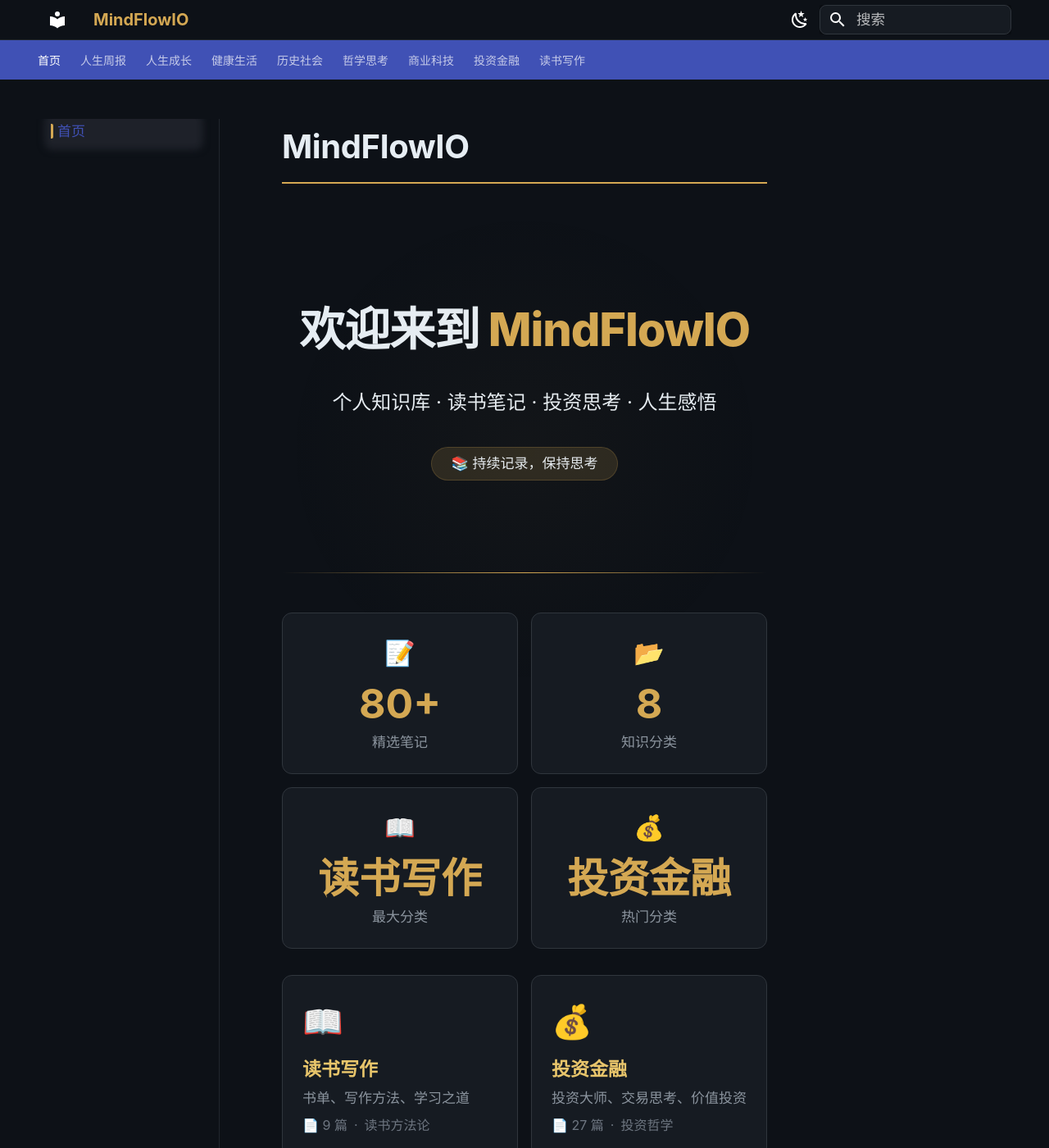
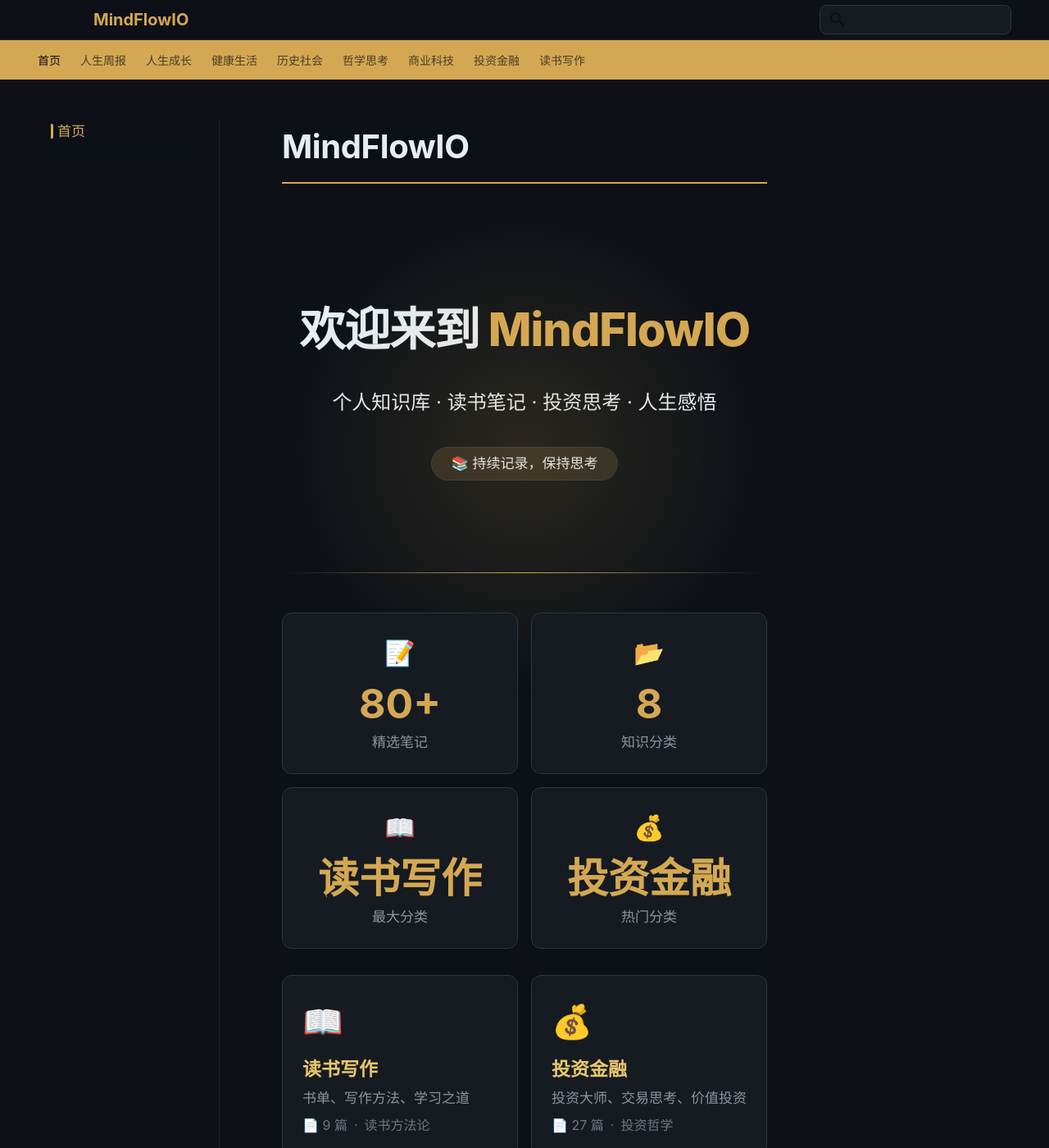
Before and after one commit to Wang-Taylor/mind-flow-notes, an MkDocs documentation site: the page built from docs/index.md, in a window 1280 px wide and 1400 px high. Shown: the whole window at 82% size. Built offline with MkDocs 1.6.1 and Material for MkDocs 9.7.7, drawn with Linux system fonts in a browser that asks for light colours.

Commit message:
fix: theme toggle now works with proper scheme-scoped CSS variables

```diff
--- a/docs/stylesheets/custom.css
+++ b/docs/stylesheets/custom.css
@@ -1,48 +1,10 @@
 /* ============================================================
-   MindFlowIO 自定义深色主题
+   MindFlowIO 自定义主题
    灵感来源：面基播客资料库 + Big Picture 仪表盘
-   配色方案：深色底色 + 暖金色强调 + 面板化卡片设计
    ============================================================ */
 
-/* ===== 1. CSS 变量定义 ===== */
+/* ===== 1. 共享变量（不随主题切换变化） ===== */
 :root {
-  /* 主背景色系 - 深色海军风 */
-  --bg-primary: #0d1117;
-  --bg-secondary: #161b22;
-  --bg-tertiary: #1c2333;
-  --bg-card: #161b22;
-  --bg-card-hover: #1c2536;
-  --bg-code: #151b22;
-  --bg-nav: #0d1117;
-
-  /* 边框 */
-  --border-color: #30363d;
-  --border-hover: #d4a853;
-  --border-subtle: #21262d;
-
-  /* 文字颜色 */
-  --text-primary: #e6edf3;
-  --text-secondary: #8b949e;
-  --text-muted: #6e7681;
-  --text-link: #d4a853;
-  --text-link-hover: #e8c56b;
-
-  /* 强调色 - 暖金系 */
-  --accent-gold: #d4a853;
-  --accent-gold-light: #e8c56b;
-  --accent-gold-dark: #b88940;
-  --accent-gold-glow: rgba(212, 168, 83, 0.15);
-
-  /* 辅助色 - 冷蓝 */
-  --accent-blue: #58a6ff;
-  --accent-blue-dim: #1f6feb;
-
-  /* 功能色 */
-  --color-success: #3fb950;
-  --color-danger: #f85149;
-  --color-warning: #d29922;
-  --color-info: #58a6ff;
-
   /* 间距系统 */
   --space-xs: 4px;
   --space-sm: 8px;
@@ -57,18 +19,126 @@
   --radius-lg: 12px;
   --radius-xl: 16px;
 
-  /* 阴影 */
-  --shadow-sm: 0 1px 3px rgba(0, 0, 0, 0.3);
-  --shadow-md: 0 4px 12px rgba(0, 0, 0, 0.4);
-  --shadow-lg: 0 8px 24px rgba(0, 0, 0, 0.5);
-  --shadow-gold: 0 0 20px rgba(212, 168, 83, 0.1);
-
   /* 字体 */
   --font-sans: "Inter", -apple-system, BlinkMacSystemFont, "Segoe UI", Roboto, "Noto Sans SC", "PingFang SC", "Microsoft YaHei", sans-serif;
   --font-mono: "JetBrains Mono", "Fira Code", "Cascadia Code", Consolas, "Source Code Pro", monospace;
 }
 
-/* ===== 2. 全局样式 ===== */
+/* ===== 2. 深色方案 (slate) ===== */
+[data-md-color-scheme="slate"] {
+  /* Material 必须变量 — 让 primary: custom 正常工作 */
+  --md-primary-fg-color: #d4a853;
+  --md-primary-fg-color--dark: #b88940;
+  --md-primary-fg-color--light: #e8c56b;
+  --md-primary-bg-color: #0d1117;
+  --md-primary-bg-color--light: #161b22;
+  --md-accent-fg-color: #e8c56b;
+  --md-accent-fg-color--transparent: rgba(212, 168, 83, 0.15);
+  --md-accent-bg-color: #0d1117;
+  --md-accent-bg-color--light: #161b22;
+
+  /* 默认文字色覆盖 — slate 主题默认偏灰，我们加深 */
+  --md-default-bg-color: #0d1117;
+  --md-default-fg-color: #e6edf3;
+  --md-default-fg-color--light: #8b949e;
+  --md-default-fg-color--lighter: #6e7681;
+  --md-default-fg-color--lightest: #484f58;
+  --md-default-bg-color--light: #161b22;
+  --md-default-bg-color--lighter: #1c2333;
+  --md-default-bg-color--lightest: #21262d;
+
+  /* 代码块 */
+  --md-code-bg-color: #151b22;
+  --md-code-fg-color: #e6edf3;
+  --md-code-hl-color: rgba(212, 168, 83, 0.15);
+
+  /* 阴影 */
+  --md-shadow-z1: 0 1px 3px rgba(0, 0, 0, 0.3);
+  --md-shadow-z2: 0 4px 12px rgba(0, 0, 0, 0.4);
+  --md-shadow-z3: 0 8px 24px rgba(0, 0, 0, 0.5);
+
+  /* 自定义变量 */
+  --bg-primary: #0d1117;
+  --bg-secondary: #161b22;
+  --bg-tertiary: #1c2333;
+  --bg-card: #161b22;
+  --bg-card-hover: #1c2536;
+  --bg-nav: #0d1117;
+  --border-color: #30363d;
+  --border-hover: #d4a853;
+  --border-subtle: #21262d;
+  --text-primary: #e6edf3;
+  --text-secondary: #8b949e;
+  --text-muted: #6e7681;
+  --text-link: #d4a853;
+  --text-link-hover: #e8c56b;
+  --accent-gold: #d4a853;
+  --accent-gold-light: #e8c56b;
+  --accent-gold-dark: #b88940;
+  --accent-gold-glow: rgba(212, 168, 83, 0.15);
+  --accent-blue: #58a6ff;
+  --accent-blue-dim: #1f6feb;
+  --color-success: #3fb950;
+  --color-danger: #f85149;
+  --color-warning: #d29922;
+  --color-info: #58a6ff;
+  --shadow-sm: 0 1px 3px rgba(0, 0, 0, 0.3);
+  --shadow-md: 0 4px 12px rgba(0, 0, 0, 0.4);
+  --shadow-lg: 0 8px 24px rgba(0, 0, 0, 0.5);
+  --shadow-gold: 0 0 20px rgba(212, 168, 83, 0.1);
+}
+
+/* ===== 3. 亮色方案 (default) ===== */
+[data-md-color-scheme="default"] {
+  /* Material 必须变量 */
+  --md-primary-fg-color: #b88940;
+  --md-primary-fg-color--dark: #8a6a30;
+  --md-primary-fg-color--light: #d4a853;
+  --md-primary-bg-color: #ffffff;
+  --md-primary-bg-color--light: #f8f6f0;
+  --md-accent-fg-color: #b88940;
+  --md-accent-fg-color--transparent: rgba(184, 137, 64, 0.12);
+  --md-accent-bg-color: #ffffff;
+  --md-accent-bg-color--light: #f8f6f0;
+
+  /* 默认文字色 — Material 默认即可，微调 */
+  --md-default-bg-color: #fafaf8;
+  --md-default-fg-color: #1a1a1a;
+  --md-default-fg-color--light: #5a5a5a;
+  --md-default-fg-color--lighter: #8a8a8a;
+
+  /* 自定义变量 */
+  --bg-primary: #fafaf8;
+  --bg-secondary: #f5f3ee;
+  --bg-tertiary: #ede9e0;
+  --bg-card: #ffffff;
+  --bg-card-hover: #f8f6f0;
+  --bg-nav: #ffffff;
+  --border-color: #e0ddd5;
+  --border-hover: #b88940;
+  --border-subtle: #e8e5dd;
+  --text-primary: #1a1a1a;
+  --text-secondary: #5a5a5a;
+  --text-muted: #8a8a8a;
+  --text-link: #b88940;
+  --text-link-hover: #d4a853;
+  --accent-gold: #b88940;
+  --accent-gold-light: #d4a853;
+  --accent-gold-dark: #8a6a30;
+  --accent-gold-glow: rgba(184, 137, 64, 0.1);
+  --accent-blue: #2563eb;
+  --accent-blue-dim: #1d4ed8;
+  --color-success: #16a34a;
+  --color-danger: #dc2626;
+  --color-warning: #ca8a04;
+  --color-info: #2563eb;
+  --shadow-sm: 0 1px 3px rgba(0, 0, 0, 0.08);
+  --shadow-md: 0 4px 12px rgba(0, 0, 0, 0.1);
+  --shadow-lg: 0 8px 24px rgba(0, 0, 0, 0.12);
+  --shadow-gold: 0 0 20px rgba(184, 137, 64, 0.08);
+}
+
+/* ===== 4. 全局样式 ===== */
 *,
 *::before,
 *::after {
@@ -82,13 +152,13 @@
 body {
   font-family: var(--font-sans);
   background-color: var(--bg-primary);
-  color: var(--text-primary);
+  color: var(--md-default-fg-color);
   line-height: 1.7;
   -webkit-font-smoothing: antialiased;
   -moz-osx-font-smoothing: grayscale;
 }
 
-/* ===== 3. 滚动条美化 ===== */
+/* ===== 5. 滚动条美化 ===== */
 ::-webkit-scrollbar {
   width: 8px;
   height: 8px;
@@ -104,24 +174,7 @@
   background: var(--text-muted);
 }
 
-/* ===== 4. Material 主题覆盖 ===== */
-
-/* 4.1 主容器 */
-.md-main {
-  background-color: var(--bg-primary);
-}
-
-.md-main__inner {
-  margin-top: 0;
-  padding-top: var(--space-lg);
-}
-
-/* md-grid 容器 */
-.md-grid {
-  max-width: 1220px;
-}
-
-/* 4.2 顶部导航栏 */
+/* ===== 6. 顶部导航栏 ===== */
 .md-header {
   background-color: var(--bg-nav);
   border-bottom: 1px solid var(--border-subtle);
@@ -141,19 +194,18 @@
 .md-header__title {
   font-size: 1rem;
   font-weight: 600;
-  color: var(--text-primary);
+  color: var(--md-default-fg-color);
 }
 
 .md-header__topic {
   color: var(--accent-gold);
 }
 
-/* 4.3 搜索 */
+/* ===== 7. 搜索 ===== */
 .md-search__input {
   background-color: var(--bg-secondary);
   border: 1px solid var(--border-color);
   border-radius: var(--radius-md);
-  color: var(--text-primary);
   font-size: 0.875rem;
 }
 
@@ -166,7 +218,35 @@
   border-radius: var(--radius-md);
 }
 
-/* 4.4 导航侧边栏 */
+/* Search results panel (深色方案适配) */
+[data-md-color-scheme="slate"] .md-search-result {
+  background-color: var(--bg-secondary);
+}
+[data-md-color-scheme="slate"] .md-search-result__meta {
+  background-color: var(--bg-tertiary);
+}
+[data-md-color-scheme="slate"] .md-search-result__article {
+  border-color: var(--border-color);
+}
+[data-md-color-scheme="slate"] .md-search-result__link:hover {
+  background-color: var(--bg-tertiary);
+}
+
+/* ===== 8. 主容器 ===== */
+.md-main {
+  background-color: var(--bg-primary);
+}
+
+.md-main__inner {
+  margin-top: 0;
+  padding-top: var(--space-lg);
+}
+
+.md-grid {
+  max-width: 1220px;
+}
+
+/* ===== 9. 侧边栏导航 ===== */
 .md-sidebar {
   background-color: var(--bg-primary);
 }
@@ -226,7 +306,7 @@
   height: 60%;
 }
 
-/* 4.5 内容区 */
+/* ===== 10. 内容区 ===== */
 .md-content {
   background-color: var(--bg-primary);
 }
@@ -235,9 +315,9 @@
   padding: var(--space-lg) var(--space-2xl);
 }
 
-/* 4.6 标题样式 */
+/* 标题 */
 .md-content h1 {
-  color: var(--text-primary);
+  color: var(--md-default-fg-color);
   font-size: 2rem;
   font-weight: 700;
   margin-top: 0;
@@ -268,7 +348,7 @@
 }
 
 .md-content h3 {
-  color: var(--text-primary);
+  color: var(--md-default-fg-color);
   font-size: 1.2rem;
   font-weight: 600;
   margin-top: var(--space-xl);
@@ -281,9 +361,9 @@
   font-weight: 600;
 }
 
-/* 4.7 段落和文本 */
+/* 段落 */
 .md-content p {
-  color: var(--text-primary);
+  color: var(--md-default-fg-color);
   line-height: 1.8;
   margin-bottom: var(--space-md);
 }
@@ -300,7 +380,7 @@
   border-bottom-color: var(--accent-gold);
 }
 
-/* 4.8 代码块 */
+/* 代码 */
 .md-content code:not(.highlight code) {
   background-color: var(--bg-tertiary);
   color: var(--accent-gold-light);
@@ -312,14 +392,14 @@
 }
 
 .highlight {
-  background-color: var(--bg-code);
+  background-color: var(--md-code-bg-color);
   border-radius: var(--radius-lg);
   border: 1px solid var(--border-color);
   overflow: hidden;
 }
 
 .highlight pre {
-  background-color: var(--bg-code);
+  background-color: var(--md-code-bg-color);
   padding: var(--space-lg);
 }
 
@@ -329,16 +409,7 @@
   line-height: 1.6;
 }
 
-/* 代码高亮行号 */
-.linenos {
-  color: var(--text-muted);
-  border-right: 1px solid var(--border-color);
-  padding-right: var(--space-md);
-  margin-right: var(--space-md);
-  user-select: none;
-}
-
-/* 4.9 引用块 */
+/* 引用块 */
 .md-content blockquote {
   background-color: var(--bg-tertiary);
   border-left: 4px solid var(--accent-gold);
@@ -353,7 +424,7 @@
   margin-bottom: 0;
 }
 
-/* 4.10 表格 */
+/* 表格 */
 .md-content table {
   border-collapse: separate;
   border-spacing: 0;
@@ -377,7 +448,7 @@
 .md-content td {
   padding: var(--space-sm) var(--space-md);
   border-bottom: 1px solid var(--border-subtle);
-  color: var(--text-primary);
+  color: var(--md-default-fg-color);
 }
 
 .md-content tr:last-child td {
@@ -388,7 +459,7 @@
   background-color: var(--bg-tertiary);
 }
 
-/* 4.11 分割线 */
+/* 分割线 */
 .md-content hr {
   border: none;
   height: 1px;
@@ -396,10 +467,10 @@
   margin: var(--space-2xl) 0;
 }
 
-/* 4.12 列表 */
+/* 列表 */
 .md-content ul,
 .md-content ol {
-  color: var(--text-primary);
+  color: var(--md-default-fg-color);
   padding-left: var(--space-xl);
 }
 
@@ -411,9 +482,7 @@
   color: var(--accent-gold);
 }
 
-/* ===== 5. 面板卡片组件 ===== */
-
-/* 5.1 通用面板容器 */
+/* ===== 11. 面板卡片组件 ===== */
 .panel {
   background-color: var(--bg-card);
   border: 1px solid var(--border-color);
@@ -447,7 +516,6 @@
   opacity: 1;
 }
 
-/* 面板标题 */
 .panel__title {
   color: var(--accent-gold);
   font-size: 1.1rem;
@@ -478,10 +546,10 @@
   font-weight: 600;
   padding: 2px 10px;
   border-radius: 100px;
-  border: 1px solid rgba(212, 168, 83, 0.2);
+  border: 1px solid var(--border-color);
 }
 
-/* 5.2 统计数字卡片 */
+/* ===== 12. 统计数字卡片 ===== */
 .stats-grid {
   display: grid;
   grid-template-columns: repeat(auto-fit, minmax(200px, 1fr));
@@ -541,7 +609,7 @@
   margin-bottom: var(--space-sm);
 }
 
-/* 5.3 分类网格 */
+/* ===== 13. 分类网格 ===== */
 .category-grid {
   display: grid;
   grid-template-columns: repeat(auto-fill, minmax(280px, 1fr));
@@ -617,7 +685,7 @@
   gap: 4px;
 }
 
-/* ===== 6. 特殊首页 Hero 区域 ===== */
+/* ===== 14. Hero 区域 ===== */
 .hero {
   padding: var(--space-2xl) 0;
   text-align: center;
@@ -632,14 +700,14 @@
   transform: translateX(-50%);
   width: 600px;
   height: 600px;
-  background: radial-gradient(circle, rgba(212, 168, 83, 0.03) 0%, transparent 70%);
+  background: radial-gradient(circle, var(--accent-gold-glow) 0%, transparent 70%);
   pointer-events: none;
 }
 
 .hero__title {
   font-size: 2.8rem;
   font-weight: 800;
-  color: var(--text-primary);
+  color: var(--md-default-fg-color);
   margin-bottom: var(--space-sm);
   letter-spacing: -0.02em;
 }
@@ -664,21 +732,21 @@
   align-items: center;
   gap: var(--space-sm);
   background-color: var(--accent-gold-glow);
-  border: 1px solid rgba(212, 168, 83, 0.2);
+  border: 1px solid var(--border-color);
   border-radius: 100px;
   padding: var(--space-xs) var(--space-lg);
   font-size: 0.85rem;
   color: var(--accent-gold);
 }
 
-/* ===== 7. 页脚 ===== */
+/* ===== 15. 页脚 ===== */
 .md-footer {
   background-color: var(--bg-nav);
   border-top: 1px solid var(--border-subtle);
 }
 
 .md-footer-meta {
-  background-color: #080b12;
+  background-color: var(--bg-secondary);
 }
 
 .md-footer-copyright {
@@ -694,11 +762,11 @@
   color: var(--text-muted);
 }
 
-/* ===== 8. 标签和徽章 ===== */
+/* ===== 16. 标签和徽章 ===== */
 .md-tag {
   background-color: var(--bg-tertiary) !important;
   color: var(--accent-gold) !important;
-  border: 1px solid rgba(212, 168, 83, 0.2);
+  border: 1px solid var(--border-color);
   border-radius: 100px !important;
   padding: 2px 10px !important;
   font-size: 0.75rem !important;
@@ -710,7 +778,7 @@
   border-color: var(--accent-gold);
 }
 
-/* ===== 9. 按钮样式 ===== */
+/* ===== 17. 按钮 ===== */
 .md-button {
   border-radius: var(--radius-md);
   font-weight: 500;
@@ -719,7 +787,6 @@
 
 .md-button--primary {
   background-color: var(--accent-gold);
-  color: #0d1117;
   border: none;
 }
 
@@ -729,7 +796,7 @@
   transform: translateY(-1px);
 }
 
-/* ===== 10. 提示框/告警 ===== */
+/* ===== 18. Admonition 提示框 ===== */
 .md-typeset .admonition,
 .md-typeset details {
   background-color: var(--bg-card);
@@ -747,28 +814,23 @@
 
 .md-typeset .note > .admonition-title,
 .md-typeset .note > summary {
-  background-color: rgba(88, 166, 255, 0.1);
+  background-color: rgba(37, 99, 235, 0.08);
   color: var(--accent-blue);
 }
 
 .md-typeset .warning > .admonition-title,
 .md-typeset .warning > summary {
-  background-color: rgba(210, 153, 34, 0.1);
+  background-color: rgba(202, 138, 4, 0.08);
   color: var(--color-warning);
 }
 
 .md-typeset .danger > .admonition-title,
 .md-typeset .danger > summary {
-  background-color: rgba(248, 81, 73, 0.1);
+  background-color: rgba(220, 38, 38, 0.08);
   color: var(--color-danger);
 }
 
-/* ===== 11. 任务列表 ===== */
-.task-list-item [type="checkbox"]:checked + .task-list-indicator::before {
-  background-color: var(--accent-gold);
-}
-
-/* ===== 12. 图片样式 ===== */
+/* ===== 19. 图片 ===== */
 .md-content img {
   border-radius: var(--radius-lg);
   border: 1px solid var(--border-color);
@@ -780,7 +842,7 @@
   box-shadow: var(--shadow-gold);
 }
 
-/* ===== 13. 内容加载/过渡动画 ===== */
+/* ===== 20. 动画 ===== */
 .md-content__inner {
   animation: fadeInUp 0.5s ease;
 }
@@ -796,7 +858,7 @@
   }
 }
 
-/* ===== 14. Big Picture 风格装饰线 ===== */
+/* ===== 21. 装饰分割线 ===== */
 .gold-divider {
   border: none;
   height: 1px;
@@ -817,7 +879,7 @@
   padding: 0 var(--space-md);
 }
 
-/* ===== 15. 响应式适配 ===== */
+/* ===== 22. 响应式 ===== */
 @media screen and (max-width: 768px) {
   .md-content__inner {
     padding: var(--space-md);
@@ -867,7 +929,7 @@
   }
 }
 
-/* ===== 16. 打印优化 ===== */
+/* ===== 23. 打印优化 ===== */
 @media print {
   .md-sidebar,
   .md-header,
@@ -884,3 +946,16 @@
     color: #1a1a1a;
   }
 }
+
+/* ===== 24. Tab 组件深色适配 ===== */
+[data-md-color-scheme="slate"] .tabbed-set > label {
+  color: var(--text-secondary);
+  border-bottom-color: var(--border-color);
+}
+[data-md-color-scheme="slate"] .tabbed-set > input:checked + label {
+  color: var(--accent-gold);
+  border-bottom-color: var(--accent-gold);
+}
+[data-md-color-scheme="slate"] .tabbed-content {
+  border-color: var(--border-color);
+}
```
